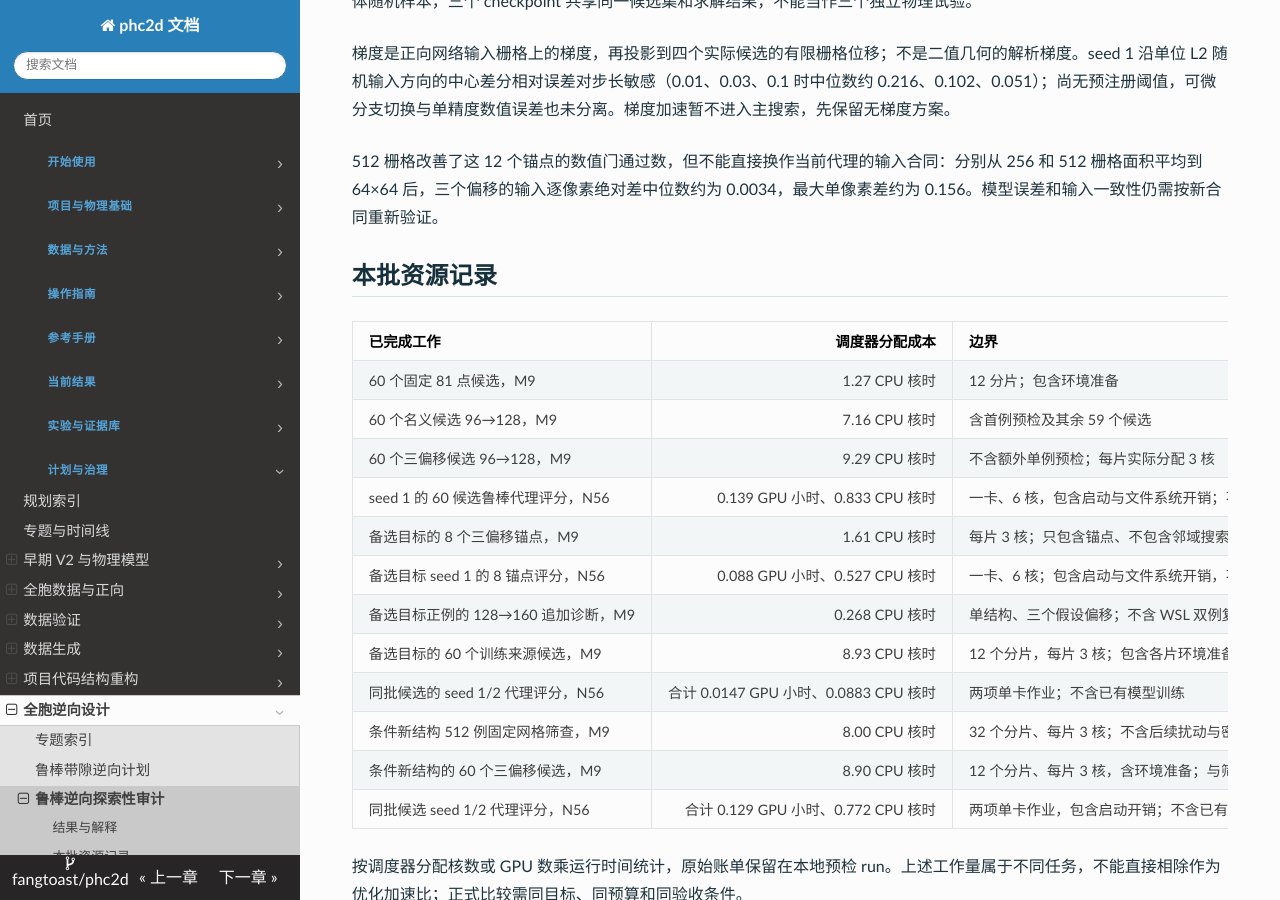
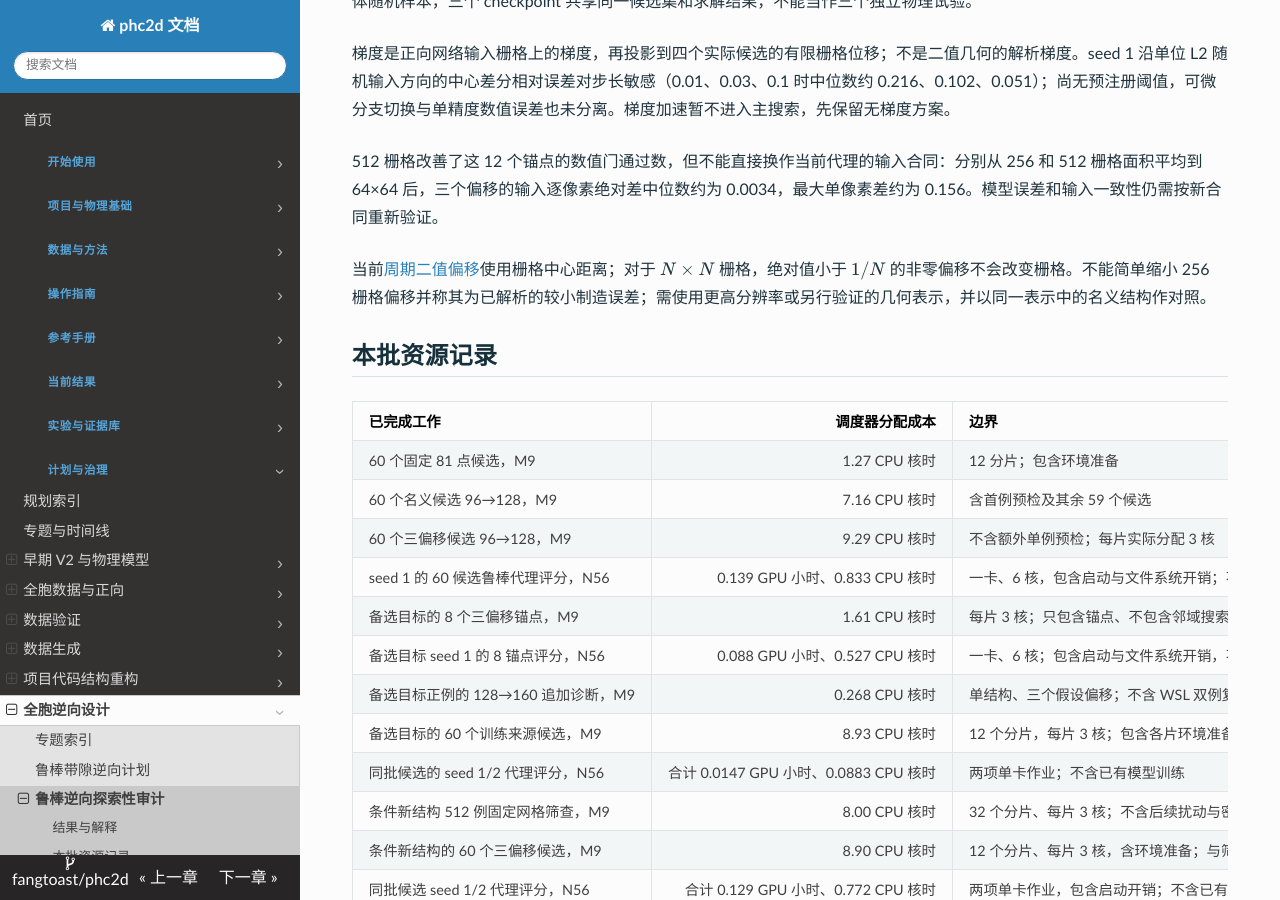
Before and after one commit to fangtoast/phc2d, an MkDocs documentation site: the page built from docs/results/inverse/鲁棒带隙逆向可用性审计.md, in a window 1280 px wide and 900 px high, scrolled down 1999 px. Built offline with MkDocs 1.6.1, drawn with Linux system fonts in a browser that asks for light colours.

Commit message:
Explain subpixel perturbation resolution limit

```diff
--- a/docs/results/inverse/鲁棒带隙逆向可用性审计.md
+++ b/docs/results/inverse/鲁棒带隙逆向可用性审计.md
@@ -79,6 +79,8 @@ source_artifacts:
 
 512 栅格改善了这 12 个锚点的数值门通过数，但不能直接换作当前代理的输入合同：分别从 256 和 512 栅格面积平均到 64×64 后，三个偏移的输入逐像素绝对差中位数约为 0.0034，最大单像素差约为 0.156。模型误差和输入一致性仍需按新合同重新验证。
 
+当前[周期二值偏移](../../../src/phc2d/inverse/morphology.py)使用栅格中心距离；对于 $N\times N$ 栅格，绝对值小于 $1/N$ 的非零偏移不会改变栅格。不能简单缩小 256 栅格偏移并称其为已解析的较小制造误差；需使用更高分辨率或另行验证的几何表示，并以同一表示中的名义结构作对照。
+
 ## 本批资源记录
 
 | 已完成工作 | 调度器分配成本 | 边界 |
```
